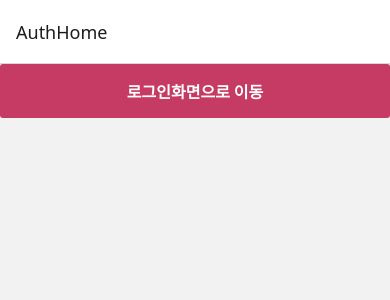
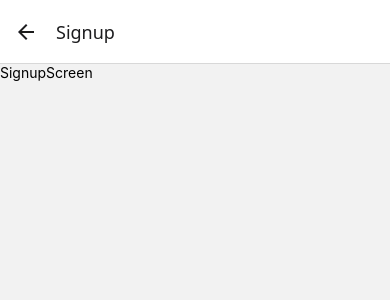
Before and after one commit to devhyunjay2/Matzip-frontend, a React Native app: screen /Signup in a window 390 px wide. Before the commit this address had no page. Shown: the top 300 px of the page. Built offline with nearby package versions, Linux system fonts and the light colour scheme.

Commit message:
Add: 회원가입 스크린 생성및 라우터 추가가

```diff
--- a/src/constants/index.ts
+++ b/src/constants/index.ts
@@ -1,6 +1,7 @@
 const authNavigations = {
   AUTH_HOME: 'AuthHome',
   LOGIN: 'Login',
+  SIGNUP: 'Signup',
 } as const;
 
 export {authNavigations};
--- a/src/navigation/AuthStackNavigations.tsx
+++ b/src/navigation/AuthStackNavigations.tsx
@@ -3,10 +3,12 @@ import {createStackNavigator} from '@react-navigation/stack';
 import AuthHomeScreen from '../screens/auth/AuthHomeScreen';
 import LoginScreen from '../screens/auth/LoginScreen';
 import {authNavigations} from '../constants';
+import SignupScreen from '../screens/auth/SignupScreen';
 
 export type AuthStackParamList = {
   [authNavigations.AUTH_HOME]: undefined;
   [authNavigations.LOGIN]: undefined;
+  [authNavigations.SIGNUP]: undefined;
 };
 
 const AuthStackNavigations = () => {
@@ -19,6 +21,7 @@ const AuthStackNavigations = () => {
         component={AuthHomeScreen}
       />
       <Stack.Screen name={authNavigations.LOGIN} component={LoginScreen} />
+      <Stack.Screen name={authNavigations.SIGNUP} component={SignupScreen} />
     </Stack.Navigator>
   );
 };
--- a/src/screens/auth/AuthHomeScreen.tsx
+++ b/src/screens/auth/AuthHomeScreen.tsx
@@ -17,6 +17,13 @@ const AuthHomeScreen = ({navigation}: AuthHomeScreenPops) => {
             navigation.navigate(authNavigations.LOGIN);
           }}
         />
+        <CustomButton
+          label={'회원가입으로 이동'}
+          onPress={() => {
+            navigation.navigate(authNavigations.SIGNUP);
+          }}
+          variant="outlined"
+        />
       </View>
     </SafeAreaView>
   );
--- /dev/null
+++ b/src/screens/auth/SignupScreen.tsx
@@ -0,0 +1,14 @@
+import {StyleSheet, Text, View} from 'react-native';
+import React from 'react';
+
+const SignupScreen = () => {
+  return (
+    <View>
+      <Text>SignupScreen</Text>
+    </View>
+  );
+};
+
+export default SignupScreen;
+
+const styles = StyleSheet.create({});
```
